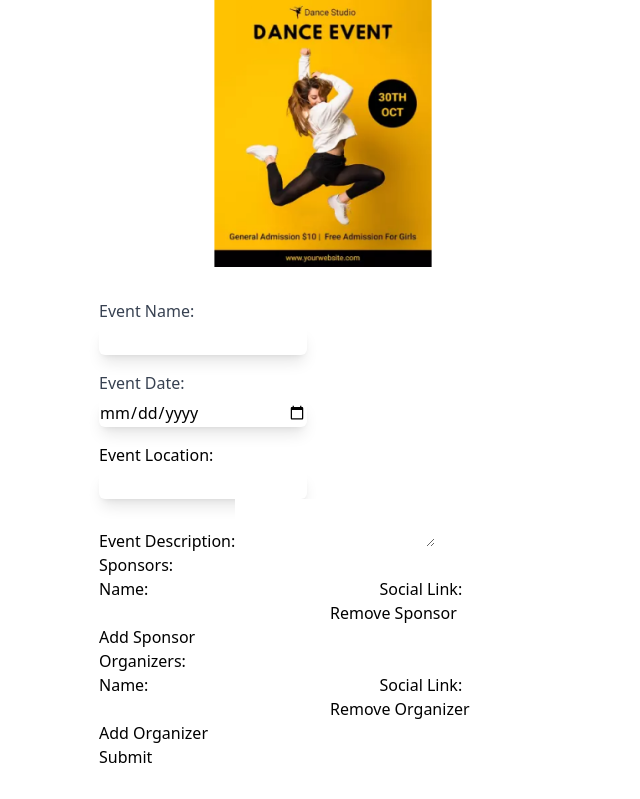
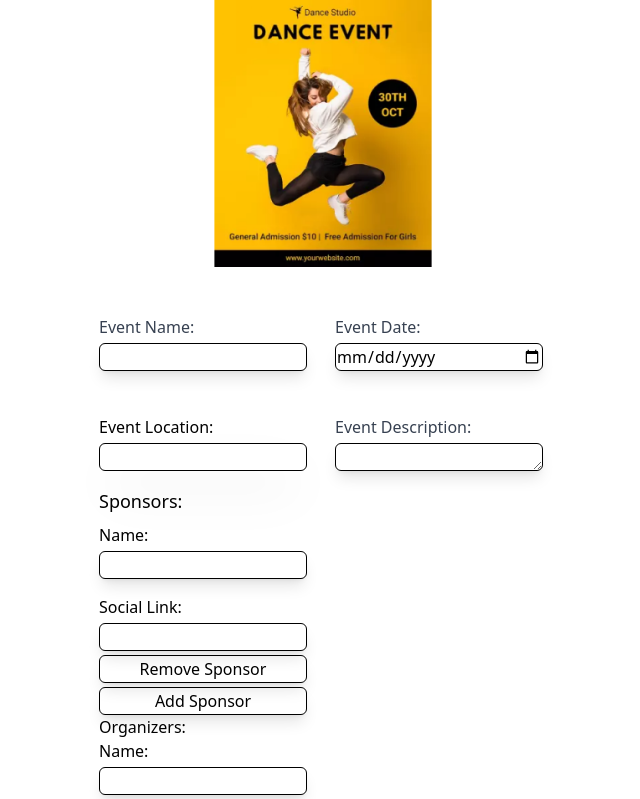
Before and after one commit to Technocrats-Team/NetworkMe, a React (Vite) app: page /register in a window 1280 px wide. Shown: the top 799 px of the page, without its empty margins (317-957 px from the left). Built offline with nearby package versions, Linux system fonts and the light colour scheme.

Commit message:
regestration form styled

```diff
--- a/src/components/EventRegistrationForm.jsx
+++ b/src/components/EventRegistrationForm.jsx
@@ -23,48 +23,50 @@ const EventRegistrationForm = () => {
       >
         {({ values, handleSubmit, handleChange }) => (
           <form onSubmit={handleSubmit} className="max-w-md mx-auto">
+            <div className="flex flex-wrap gap-7 ">
             <label className="block mt-4">
             <span className="text-gray-700">Event Name:</span>
-              <Field type="text" name="eventName" className="mt-1 block w-52 h-7 rounded-md border-[#988f8f] shadow-lg focus:border-indigo-500 focus:ring focus:ring-indigo-200 focus:ring-opacity-50 w" />
+              <Field type="text" name="eventName" className="mt-1 field-text block w-52 h-7 rounded-md border-[#988f8f] shadow-lg focus:border-indigo-500 focus:ring focus:ring-indigo-200 focus:ring-opacity-50 w" />
             </label>
             <label className="block mt-4">
             <span className="text-gray-700">Event Date:</span>
-              <Field type="date" name="eventDate" className="mt-1 block w-52 h-7 rounded-md border-[#988f8f] shadow-lg focus:border-indigo-500 focus:ring focus:ring-indigo-200 focus:ring-opacity-50" />
+              <Field type="date" name="eventDate" className="mt-1 field-text block w-52 h-7 rounded-md border-[#988f8f] shadow-lg focus:border-indigo-500 focus:ring focus:ring-indigo-200 focus:ring-opacity-50" />
             </label>
             <label className='block mt-4'>
               Event Location:
-              <Field type="text" name="eventLocation" className="mt-1 block w-52 h-7 rounded-md border-gray-300 shadow-lg focus:border-indigo-500 focus:ring focus:ring-indigo-200 focus:ring-opacity-50" />
+              <Field type="text" name="eventLocation" className="mt-1 field-text block w-52 h-7 rounded-md border-[#988f8f] shadow-2xl focus:border-indigo-500 focus:ring focus:ring-indigo-200 focus:ring-opacity-50" />
             </label>
-            <label>
-              Event Description:
-              <Field component="textarea" name="eventDescription" />
+            <label className='block mt-4'>
+            <span className="text-gray-700">Event Description:</span>
+              <Field component="textarea" name="eventDescription" className="mt-1 field-text block w-52 h-7 rounded-md border-[#988f8f] shadow-lg focus:border-indigo-500 focus:ring focus:ring-indigo-200 focus:ring-opacity-50" />
             </label>
+            </div>
             <FieldArray name="sponsors">
               {(arrayHelpers) => (
-                <div>
-                  <h3>Sponsors:</h3>
+                <div className='mt-4 '>
+                  <h3 className="text-lg font-medium">Sponsors:</h3>
                   {values.sponsors.map((sponsor, index) => (
-                    <div key={index}>
-                      <label>
-                        Name:
+                    <div key={index} className="mt-2">
+                      <label className="block">
+                       <span> Name:</span>
                         <Field
                           type="text"
                           name={`sponsors.${index}.name`}
-                        />
+                          className="mt-1 field-text block w-52 h-7 rounded-md border-[#988f8f] shadow-lg focus:border-indigo-500 focus:ring focus:ring-indigo-200 focus:ring-opacity-50"/>
                       </label>
-                      <label>
+                      <label className=' block mt-4'>
                         Social Link:
                         <Field
                           type="text"
                           name={`sponsors.${index}.socialLink`}
-                        />
+                          className="mt-1 field-text block w-52 h-7 rounded-md border-[#988f8f] shadow-lg focus:border-indigo-500 focus:ring focus:ring-indigo-200 focus:ring-opacity-50"/>
                       </label>
                       <button
                         type="button"
                         onClick={() =>
                           arrayHelpers.remove(index)
                         }
-                      >
+                        className="mt-1 field-text block w-52 h-7 rounded-md border-[#988f8f] shadow-lg focus:border-indigo-500 focus:ring focus:ring-indigo-200 focus:ring-opacity-50">
                         Remove Sponsor
                       </button>
                     </div>
@@ -73,7 +75,7 @@ const EventRegistrationForm = () => {
                     type="button"
                     onClick={() =>
                       arrayHelpers.push({ name: '', socialLink: '' })
-                    }
+                    } className="mt-1 field-text block w-52 h-7 rounded-md border-[#988f8f] shadow-lg focus:border-indigo-500 focus:ring focus:ring-indigo-200 focus:ring-opacity-50 "
                   >
                     Add Sponsor
                   </button>
@@ -82,7 +84,7 @@ const EventRegistrationForm = () => {
             </FieldArray>
             <FieldArray name="organizers">
               {(arrayHelpers) => (
-                <div>
+                <div className=''>
                   <h3>Organizers:</h3>
                   {values.organizers.map((organizer, index) => (
                     <div key={index}>
@@ -91,20 +93,20 @@ const EventRegistrationForm = () => {
                         <Field
                           type="text"
                           name={`organizers.${index}.name`}
-                        />
+                          className="mt-1 field-text block w-52 h-7 rounded-md border-[#988f8f] shadow-lg focus:border-indigo-500 focus:ring focus:ring-indigo-200 focus:ring-opacity-50 "/>
                       </label>
                       <label>
                         Social Link:
                         <Field
                           type="text"
                           name={`organizers.${index}.socialLink`}
-                        />
+                         className="mt-1 field-text block w-52 h-7 rounded-md border-[#988f8f] shadow-lg focus:border-indigo-500 focus:ring focus:ring-indigo-200 focus:ring-opacity-50 "/>
                       </label>
                       <button
                         type="button"
                         onClick={() =>
                           arrayHelpers.remove(index)
-                        }
+                        }className=" mt-1 field-text block w-52 h-7 rounded-md border-[#988f8f] shadow-lg focus:border-indigo-500 focus:ring focus:ring-indigo-200 focus:ring-opacity-50 "
                       >
                         Remove Organizer
                       </button>
@@ -114,14 +116,14 @@ const EventRegistrationForm = () => {
                     type="button"
                     onClick={() =>
                       arrayHelpers.push({ name: '', socialLink: '' })
-                    }
+                    } className="mt-1 field-text block w-52 h-7 rounded-md border-[#988f8f] shadow-lg focus:border-indigo-500 focus:ring focus:ring-indigo-200 focus:ring-opacity-50 "
                   >
                     Add Organizer
                   </button>
                 </div>
               )}
             </FieldArray>
-            <button type="submit">Submit</button>
+            <button type="submit" className='btn  text-black font-bold py-8 px-4 m rounded'>Submit</button>
           </form>
         )}
       </Formik>
--- a/src/index.css
+++ b/src/index.css
@@ -18,6 +18,6 @@
 
 }
 
-.sponser{
-
+.field-text{
+    border: 0.5px solid black;
 }
```
